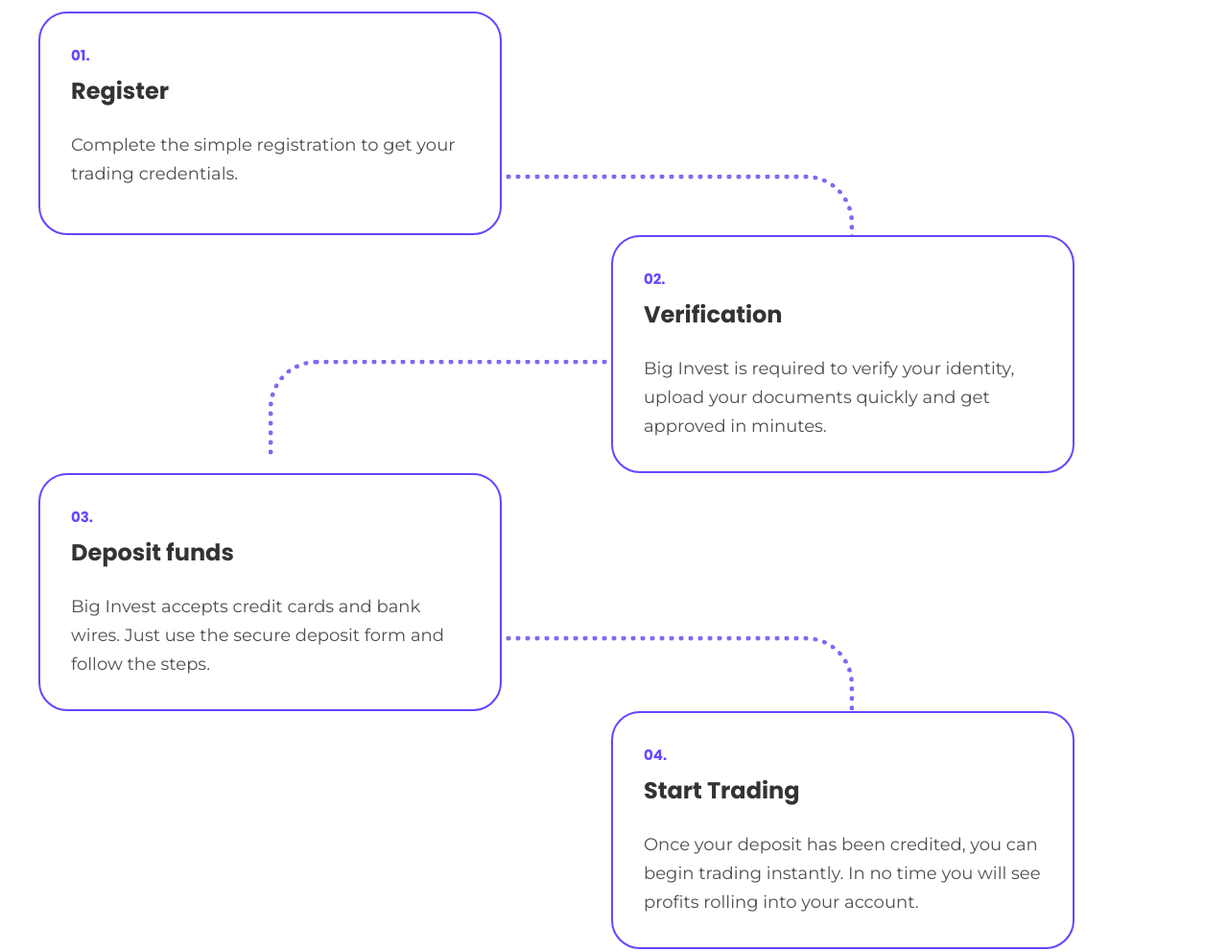
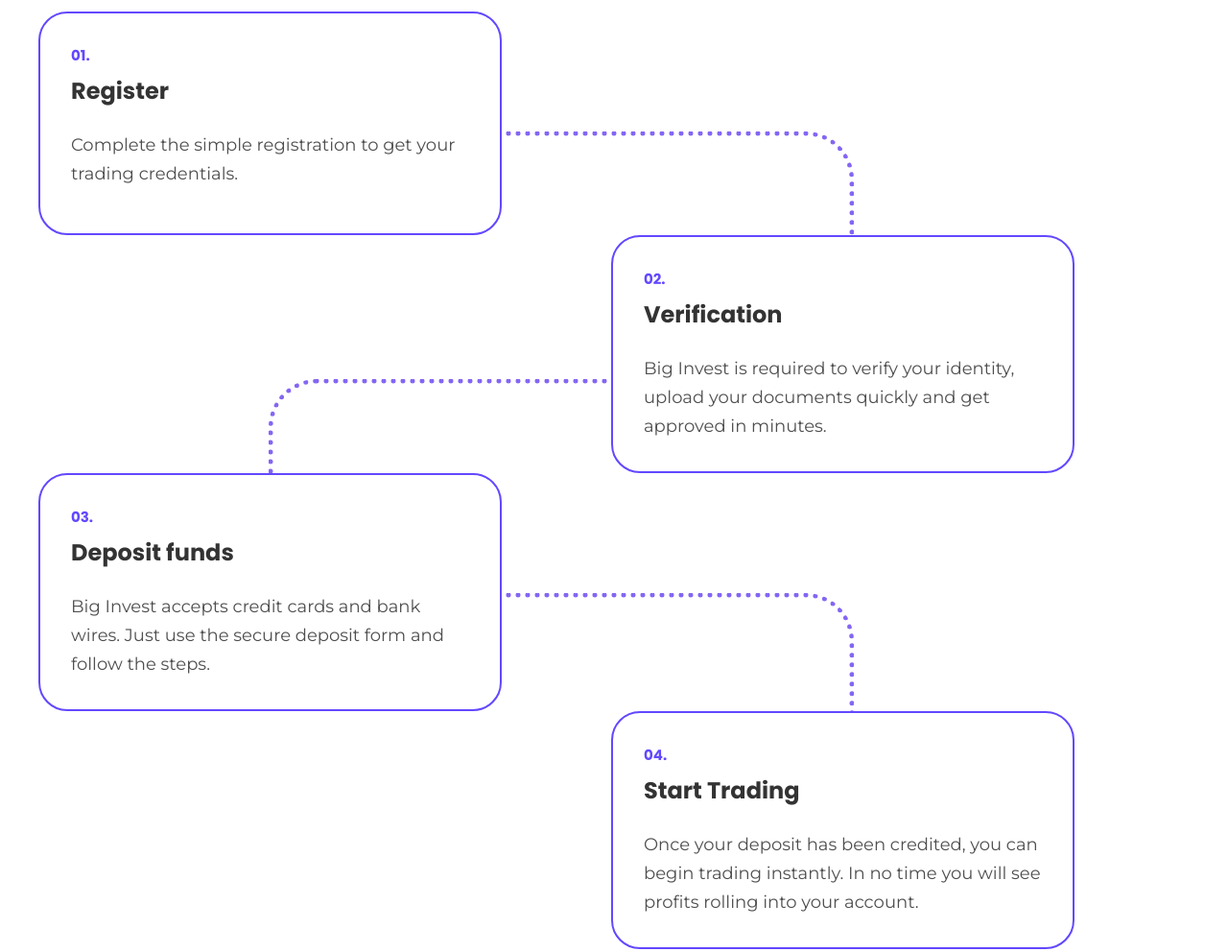
Before and after one commit to beznavorotov/landing_trade, a plain HTML site: page index.html in a window 1280 px wide. Shown: the part 1080-2072 px from the top of the page at 96% size. Drawn offline with Linux system fonts and the light colour scheme.

Commit message:
fix form

```diff
--- a/style.css
+++ b/style.css
@@ -369,24 +369,24 @@ header {
 
 .border-box-right {
     width: 400px;
-    height: 100px;
+    height: 150px;
     border-top: 5px dotted rgba(102, 64, 240, 0.8);
     border-right: 5px dotted rgba(102, 64, 240, 0.8);
     border-radius: 0 50px 0 0;
     position: absolute;
     left: 450px;
-    top: 220px;
+    top: 200px;
     transform: translateY(-50%);
 }
 
 .border-box-left {
     width: 400px;
-    height: 100px;
+    height: 150px;
     border-top: 5px dotted rgba(102, 64, 240, 0.8);
     border-left: 5px dotted rgba(102, 64, 240, 0.8);
     border-radius: 50px 0 0 0;
     position: absolute;
-    top: 130px;
+    top: 150px;
     left: 240px;
 }
 
@@ -695,7 +695,7 @@ header {
     display: flex;
     flex-direction: column;
     align-items: center;
-    overflow: hidden;
+
 }
 
 form {
@@ -716,6 +716,7 @@ textarea {
     line-height: 26px;
     font-family: 'Montserrat', sans-serif;
     transition: all 0.3s ease-in-out;
+    resize: vertical;
 }
 
 input:focus,
```
